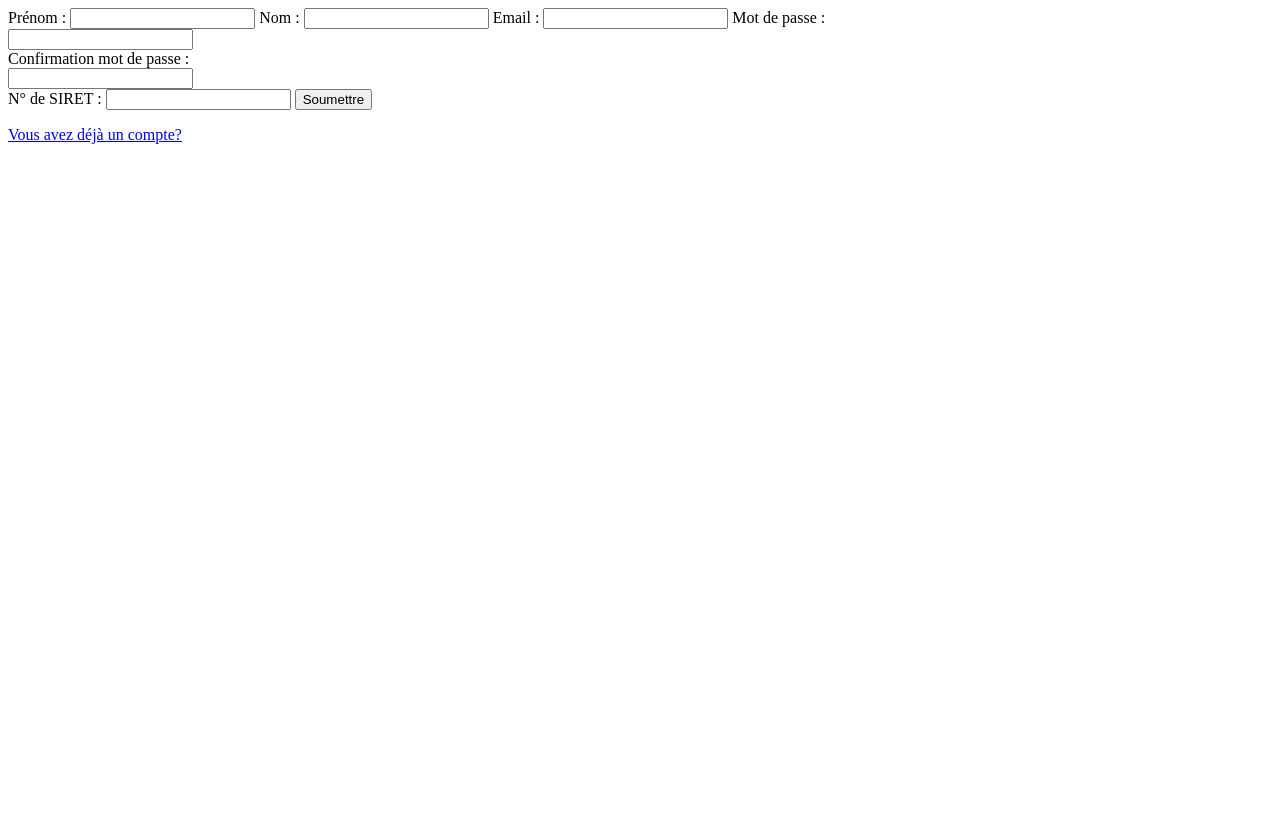
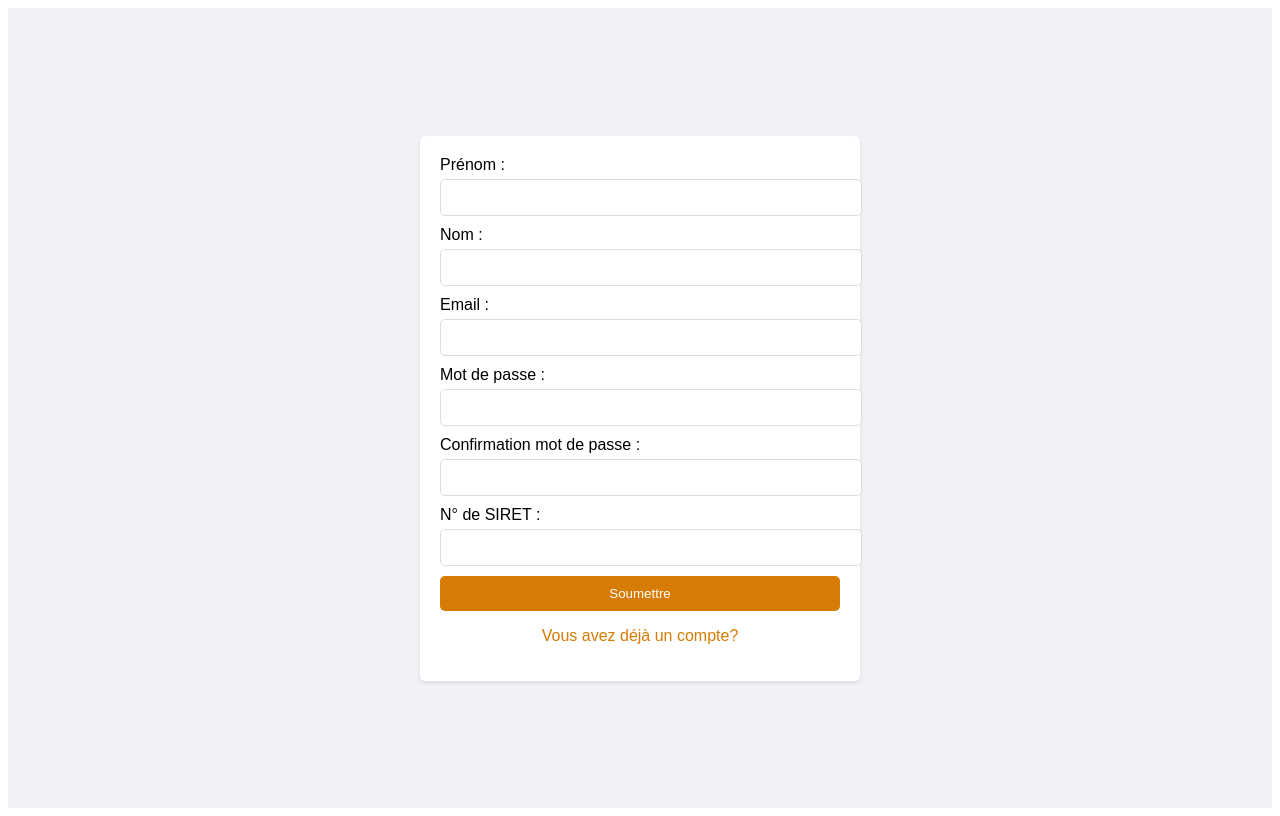
Before and after one commit to FrankTheHunter/HUNTER, a SvelteKit app in the folder frontend/: page /chasseur/inscription in a window 1280 px wide. Built offline with nearby package versions, Linux system fonts and the light colour scheme.

Commit message:
ajout css inscription

```diff
--- a/frontend/src/routes/chasseur/inscription/+page.svelte
+++ b/frontend/src/routes/chasseur/inscription/+page.svelte
@@ -81,72 +81,79 @@
  <script lang="ts">
 	import { goto } from '$app/navigation';
 	import { onMount } from 'svelte';
-
 	import { fetchData } from '$lib/utils';
 
 	let errorMessages: string[] = [];
 	let showErrors = false;
 
+	interface FormData {
+		licenseNumber: string;
+		firstname: string;
+		lastname: string;
+		email: string;
+		password: string;
+		passwordValidation: string;
+	}
 
+	let formData: FormData = {
+		licenseNumber: '',
+		firstname: '',
+		lastname: '',
+		email: '',
+		password: '',
+		passwordValidation: ''
+	};
 
 	const postForm = async () => {
+		// Clear previous errors
+		errorMessages = [];
 
 		// Check password match
 		if (formData.password !== formData.passwordValidation) {
 			errorMessages.push('Les mots de passe ne correspondent pas.');
 		}
 
+		if (errorMessages.length > 0) {
+			showErrors = true;
+			return;
+		}
+
 		try {
 			const data = await fetchData('POST', formData);
-			// Send if connected in local storage for icon display
-			console.log('data :' + data);
+			console.log('data:', data);
 			// Redirect to login page
 			goto('/chasseur/connexion');
 		} catch (error) {
 			showErrors = true;
-			const message:any = (error as any).cause;
+			const message = (error as Error).message || 'Une erreur est survenue';
 			errorMessages.push(message);
 		}
 	};
 
-	// Form data object
-	let formData = {
-		licenseNumber: '',
-		firstname: '',
-        lastname: '',
-		email: '',
-		password: '',
-		passwordValidation: ''
-
-	};
-	console.log('formData :' + formData);
-	// On component mount, check if there are errors to show
 	onMount(() => {
 		if (errorMessages.length > 0) {
 			showErrors = true;
 		}
-		console.log('errorMessages :' + formData);
+		console.log('Component mounted, formData:', formData);
 	});
-
-
 </script>
 
 <div class="main">
 	<div class="form-container">
 		<form on:submit|preventDefault={postForm}>
-			<label for="lastName">Prénom :</label>
-			<input
-				type="text"
-				id="lastName"
-				bind:value={formData.lastname}
-				title="Le prénom doit contenir entre 2 et 30 caractères alphabétiques."
-			/>
-
-			<label for="firstName">Nom :</label>
+			<label for="firstname">Prénom :</label>
 			<input
 				type="text"
 				id="firstname"
 				bind:value={formData.firstname}
+				title="Le prénom doit contenir entre 2 et 30 caractères alphabétiques."
+			/>
+
+			<label for="lastname">Nom :</label>
+			<input
+				type="text"
+				id="lastname"
+				bind:value={formData.lastname}
 				title="Le nom doit contenir entre 2 et 30 caractères alphabétiques."
 			/>
 
@@ -158,9 +165,7 @@
 				title="Entrez une adresse email valide."
 			/>
 
-			<label for="password"> Mot de passe :</label>
-
-			<div class="password">
+			<label for="password">Mot de passe :</label>
 			<input
 				type="password"
 				id="password"
@@ -168,10 +173,7 @@
 				title="Le mot de passe doit contenir au moins 8 caractères, une lettre majuscule, une lettre minuscule et un chiffre."
 			/>
 
-			</div>
-
 			<label for="passwordValidation">Confirmation mot de passe :</label>
-			<div class="password">
 			<input
 				type="password"
 				id="passwordValidation"
@@ -179,14 +181,12 @@
 				title="Le mot de passe doit contenir au moins 8 caractères, une lettre majuscule, une lettre minuscule et un chiffre."
 			/>
 
-			</div>
-
-			<label for="siret"> N° de SIRET :</label>
+			<label for="licenseNumber">N° de SIRET :</label>
 			<input
 				type="text"
 				id="licenseNumber"
 				bind:value={formData.licenseNumber}
-				title="Le numéro de liscence doit être composé de 14 chiffres."
+				title="Le numéro de licence doit être composé de 14 chiffres."
 			/>
 
 			{#if showErrors && errorMessages.length > 0}
@@ -197,10 +197,76 @@
 				</div>
 			{/if}
 
-			<button class="submit" type="submit"> Soumettre </button>
+			<button class="submit" type="submit">Soumettre</button>
 			<div class="login">
 				<a href="/chasseur/connexion"><p>Vous avez déjà un compte?</p></a>
 			</div>
 		</form>
 	</div>
 </div>
+
+<style>
+	.main {
+		display: flex;
+		justify-content: center;
+		align-items: center;
+		height: 100vh;
+		background-color: #f0f2f5;
+		font-family: Arial, sans-serif;
+	}
+
+	.form-container {
+		background-color: white;
+		padding: 20px;
+		border-radius: 5px;
+		box-shadow: 0 2px 4px rgba(0, 0, 0, 0.1);
+		width: 90%;
+		max-width: 400px;
+	}
+
+	label {
+		display: block;
+		margin-bottom: 5px;
+	}
+
+	input {
+		width: 100%;
+		padding: 10px;
+		margin-bottom: 10px;
+		border-radius: 5px;
+		border: 1px solid #ddd;
+	}
+
+	button {
+		width: 100%;
+		padding: 10px;
+		background-color: #d67b03;
+		color: white;
+		border: none;
+		border-radius: 5px;
+		cursor: pointer;
+	}
+
+	button:hover {
+		background-color: #bf6a03;
+	}
+
+	.error-container {
+		margin-bottom: 10px;
+	}
+
+	.error {
+		color: red;
+		margin: 5px 0;
+	}
+
+	.login {
+		text-align: center;
+		margin-top: 10px;
+	}
+
+	.login a {
+		color: #d67b03;
+		text-decoration: none;
+	}
+</style>
```
Also changed, not shown: 2 other files (tests, documents, lock files or other folders). Lines whose indentation alone changed are shown as unchanged.
